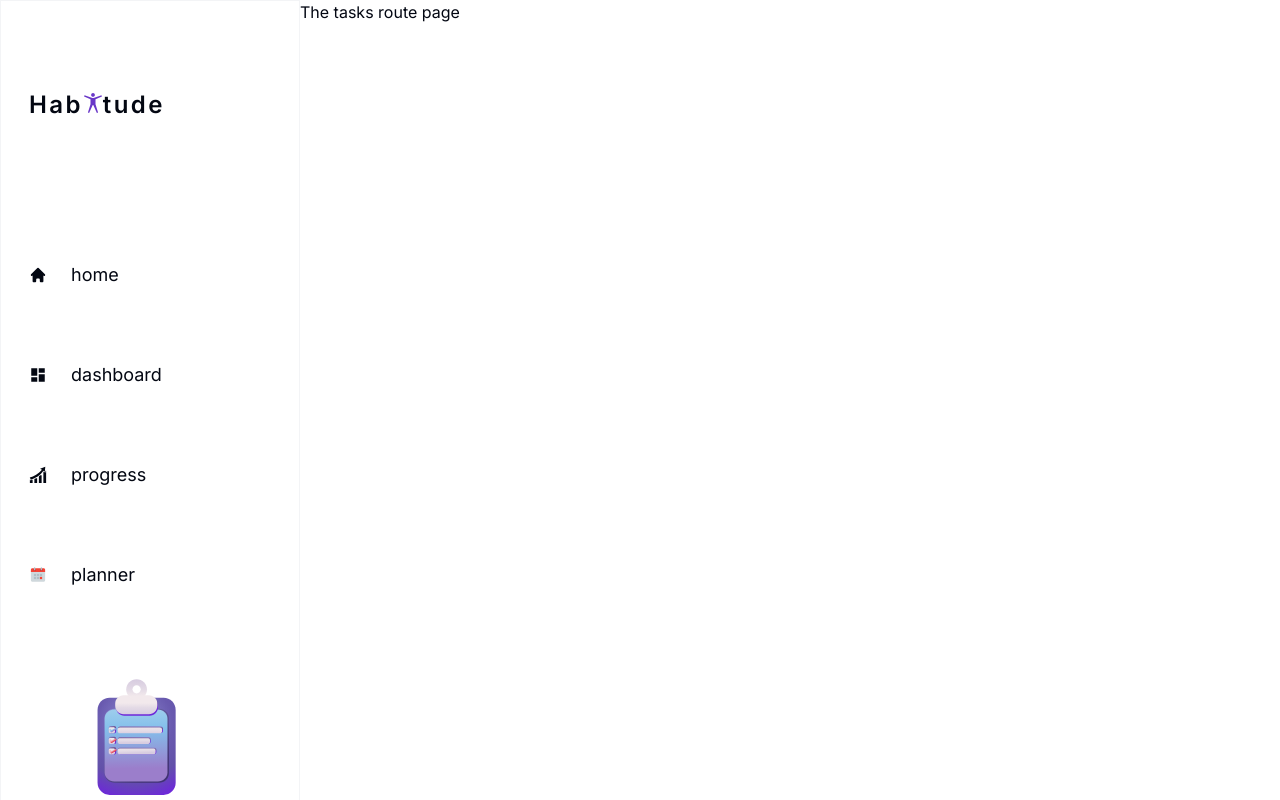
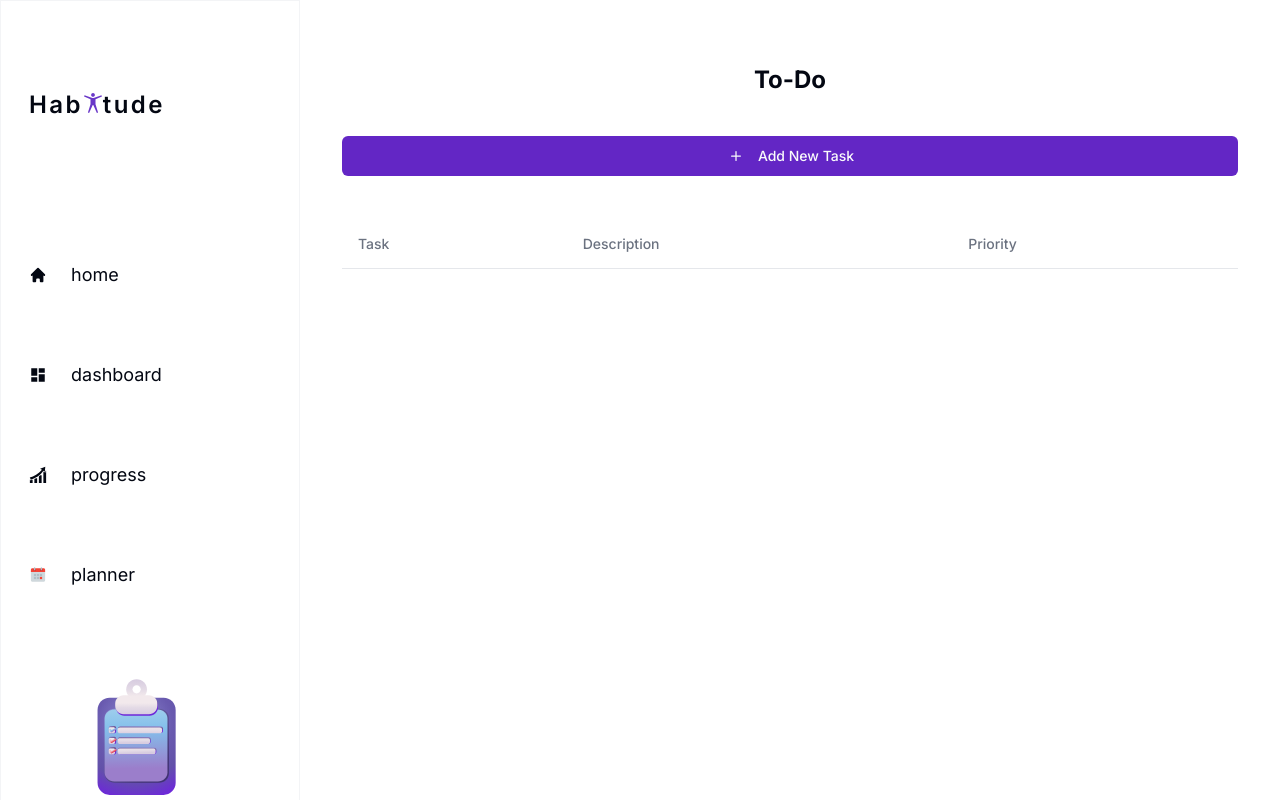
Before and after one commit to nazarenegena/Habitude, a Next.js app: page /dashboard/tasks in a window 1280 px wide. Shown: the top 800 px of the page. Built offline with nearby package versions, Linux system fonts and the light colour scheme.

Commit message:
add task layout implemented

```diff
--- a/app/dashboard/tasks/page.js
+++ b/app/dashboard/tasks/page.js
@@ -1,3 +1,9 @@
+import TasksDisplay from "@/components/sections/TasksDisplay";
+
 export default function Page() {
-  return <p>The tasks route page</p>;
+  return (
+    <div>
+      <TasksDisplay />
+    </div>
+  );
 }
--- /dev/null
+++ b/components/AddTask.jsx
@@ -0,0 +1,141 @@
+"use client";
+import {
+  AlertDialog,
+  AlertDialogAction,
+  AlertDialogCancel,
+  AlertDialogContent,
+  AlertDialogDescription,
+  AlertDialogFooter,
+  AlertDialogHeader,
+  AlertDialogTitle,
+  AlertDialogTrigger,
+} from "@/components/ui/alert-dialog";
+import { Button } from "@/components/ui/button";
+import { IoIosAdd } from "react-icons/io";
+import { Input } from "@/components/ui/input";
+import { Label } from "@/components/ui/label";
+import { useState, useEffect } from "react";
+import { useTaskContext } from "@/lib/context/taskContext";
+import { useForm } from "react-hook-form";
+import {
+  Form,
+  FormControl,
+  FormDescription,
+  FormField,
+  FormItem,
+  FormLabel,
+  FormMessage,
+} from "@/components/ui/form";
+import {
+  Select,
+  SelectContent,
+  SelectItem,
+  SelectTrigger,
+  SelectValue,
+} from "@/components/ui/select";
+
+const AddTask = () => {
+  const { tasks, setTasks } = useTaskContext();
+  const form = useForm();
+  const handleSubmitNewTodo = (data) => {
+    setTasks((prevTasks) => [...prevTasks, data]);
+    form.reset();
+  };
+
+  return (
+    <AlertDialog>
+      <AlertDialogTrigger asChild>
+        <Button>
+          <IoIosAdd className="mr-3" size={20} />
+          Add New Task
+        </Button>
+      </AlertDialogTrigger>
+      <AlertDialogContent className="mt-0 ml-12 border-primary px-10 py-10">
+        <Form {...form}>
+          <form className="" onSubmit={form.handleSubmit(handleSubmitNewTodo)}>
+            <AlertDialogHeader>
+              <AlertDialogDescription>
+                <div>
+                  <div className="items-center py-4">
+                    <Label htmlFor="title">New Task</Label>
+                    <Input
+                      id="title"
+                      type="text"
+                      {...form.register("title")}
+                      className=" h-14 mt-4"
+                    />
+                  </div>
+                  <div className="items-center py-4">
+                    <Label htmlFor="notes">Notes</Label>
+                    <Input
+                      id="notes"
+                      type="text"
+                      {...form.register("notes")}
+                      className=" h-28 mt-4"
+                    />
+                  </div>
+                  <div className="grid grid-cols-2 gap-4 my-6">
+                    <FormField
+                      control={form.control}
+                      name="priority"
+                      render={({ field }) => (
+                        <FormItem>
+                          <Select
+                            onValueChange={field.onChange}
+                            className="grid grid-cols-2 gap-4 my-6"
+                          >
+                            <FormControl>
+                              <SelectTrigger className="w-[180px]">
+                                <SelectValue placeholder="---Task Priority---" />
+                              </SelectTrigger>
+                            </FormControl>
+                            <SelectContent>
+                              <SelectItem
+                                value="high"
+                                className="hover: text-red-600 font-semibold"
+                              >
+                                High
+                              </SelectItem>
+
+                              <SelectItem
+                                value="medium"
+                                className="text-orange-500 font-semibold"
+                              >
+                                Medium
+                              </SelectItem>
+                              <SelectItem
+                                value="low"
+                                className="text-primary font-semibold"
+                              >
+                                Low
+                              </SelectItem>
+                            </SelectContent>
+                          </Select>
+                        </FormItem>
+                      )}
+                    />
+                  </div>
+                </div>
+              </AlertDialogDescription>
+            </AlertDialogHeader>
+            <AlertDialogFooter>
+              <AlertDialogAction>
+                {" "}
+                <Button
+                  type="submit"
+                  onClick={form.handleSubmit(handleSubmitNewTodo)}
+                >
+                  Add Task
+                </Button>
+              </AlertDialogAction>
+
+              <AlertDialogCancel>Cancel</AlertDialogCancel>
+            </AlertDialogFooter>
+          </form>
+        </Form>
+      </AlertDialogContent>
+    </AlertDialog>
+  );
+};
+
+export default AddTask;
--- /dev/null
+++ b/components/TodoList.jsx
@@ -0,0 +1,35 @@
+import React from "react";
+import {
+  Table,
+  TableBody,
+  TableCaption,
+  TableCell,
+  TableHead,
+  TableHeader,
+  TableRow,
+} from "@/components/ui/table";
+import Task from "./ui/task";
+import { useTaskContext } from "@/lib/context/taskContext";
+
+const TodoList = () => {
+  const { tasks } = useTaskContext();
+
+  return (
+    <Table className="mt-6">
+      <TableHeader>
+        <TableRow>
+          <TableHead>Task</TableHead>
+          <TableHead>Description</TableHead>
+          <TableHead>Priority</TableHead>
+        </TableRow>
+      </TableHeader>
+      <TableBody>
+        {tasks.map((task, item) => (
+          <Task key={item} task={task} />
+        ))}
+      </TableBody>
+    </Table>
+  );
+};
+
+export default TodoList;
--- /dev/null
+++ b/components/sections/TasksDisplay.jsx
@@ -0,0 +1,21 @@
+"use client";
+import React from "react";
+import AddTask from "../AddTask";
+import TodoList from "../TodoList";
+import { TaskContextProvider } from "@/lib/context/taskContext";
+
+const TasksDisplay = () => {
+  return (
+    <main className="max-w-4xl mx-auto mt-10">
+      <TaskContextProvider>
+        <div className="text-center my-5 flex flex-col gap-4">
+          <h1 className="text-2xl font-bold my-6">To-Do</h1>
+          <AddTask />
+        </div>
+        <TodoList />
+      </TaskContextProvider>
+    </main>
+  );
+};
+
+export default TasksDisplay;
--- /dev/null
+++ b/components/ui/task.jsx
@@ -0,0 +1,13 @@
+import React from "react";
+import { TableCell, TableRow } from "@/components/ui/table";
+const Task = ({ task }) => {
+  return (
+    <TableRow>
+      <TableCell>{task.title}</TableCell>
+      <TableCell>{task.notes}</TableCell>
+      <TableCell>{task.priority}</TableCell>
+    </TableRow>
+  );
+};
+
+export default Task;
--- /dev/null
+++ b/lib/context/taskContext.jsx
@@ -0,0 +1,16 @@
+"use client";
+
+import { createContext, useContext, useState } from "react";
+
+const TaskContext = createContext([]);
+
+export const TaskContextProvider = ({ children }) => {
+  const [tasks, setTasks] = useState([]);
+  return (
+    <TaskContext.Provider value={{ tasks, setTasks }}>
+      {children}
+    </TaskContext.Provider>
+  );
+};
+
+export const useTaskContext = () => useContext(TaskContext);
--- a/package.json
+++ b/package.json
@@ -48,7 +48,7 @@
     "react": "^18",
     "react-day-picker": "^8.9.1",
     "react-dom": "^18",
-    "react-hook-form": "^7.49.0",
+    "react-hook-form": "^7.49.2",
     "react-icons": "^4.12.0",
     "recharts": "^2.10.3",
     "tailwind-merge": "^2.1.0",
```
Also changed, not shown: components/theme-provider.jsx (+4 -4 lines), lib/taskData.js (added, +31 -0 lines), 1 other file (tests, documents, lock files or other folders).
